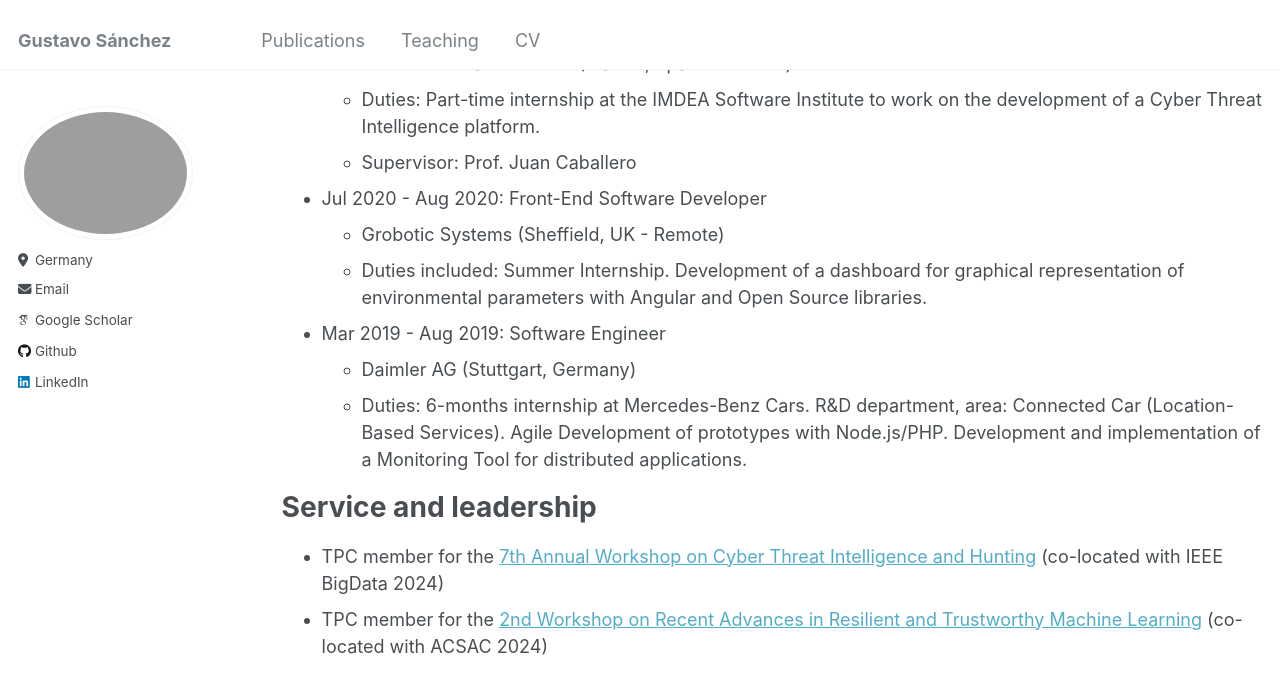
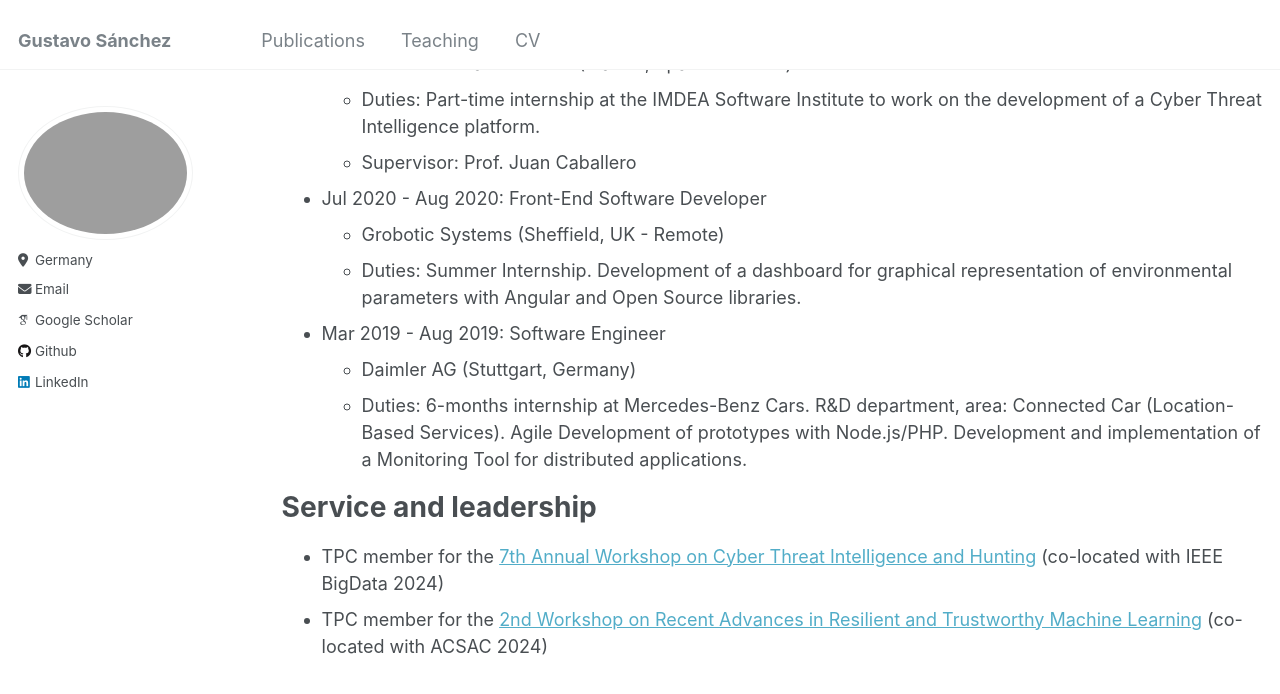
Before and after one commit to gus5298/gus5298.github.io, a Jekyll site: the page built from _pages/cv.md, in a window 1280 px wide and 900 px high, scrolled down 517 px. Shown: the top 694 px of the window. Built offline with Jekyll 4.4.1, drawn with Linux system fonts in a browser that asks for light colours; some web fonts are replaced.

Commit message:
Update cv.md

```diff
--- a/_pages/cv.md
+++ b/_pages/cv.md
@@ -28,7 +28,7 @@ Work experience
 
 * Jul 2020 - Aug 2020: Front-End Software Developer
   * Grobotic Systems (Sheffield, UK - Remote)
-  * Duties included: Summer Internship. Development of a dashboard for graphical representation of environmental parameters with Angular and Open Source libraries.
+  * Duties: Summer Internship. Development of a dashboard for graphical representation of environmental parameters with Angular and Open Source libraries.
 
 * Mar 2019 - Aug 2019: Software Engineer
   * Daimler AG (Stuttgart, Germany)
```
